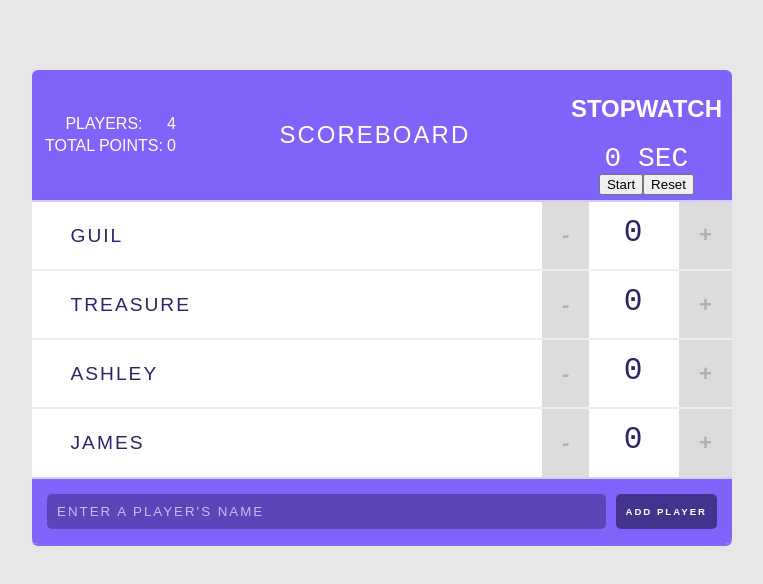
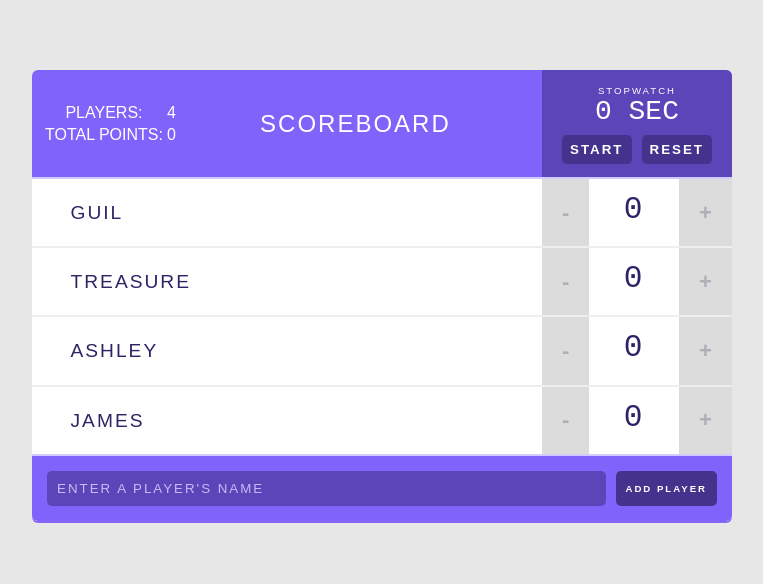
Before and after one commit to dostaglou/React-Playerboard-Oct7, a React (Create React App) app: page / in a window 1280 px wide. Shown: the top 584 px of the page, without its empty margins (258-1021 px from the left). Built offline with nearby package versions, Linux system fonts and the light colour scheme.

Commit message:
renamed class to get proper styling

```diff
--- a/src/components/Stopwatch.jsx
+++ b/src/components/Stopwatch.jsx
@@ -21,6 +21,10 @@ componentDidMount() {
   this.intervalID = setInterval(() => this.tick(), 100)
 }
 
+componentWillUnmount() {
+  clearInterval(this.intervalID);
+}
+
 tick = () => {
   if (this.state.isRunning) {
     const now = Date.now()
@@ -40,7 +44,7 @@ handleReset = () => {
   render(){
     const seconds = Math.floor(this.state.elapsedTime / 1000);
     return (
-      <div className="Stopwatch">
+      <div className="stopwatch">
         <h2>Stopwatch</h2>
         <span className="stopwatch-time">{seconds} sec</span>
         <button onClick={this.handleStopwatch}>
```
